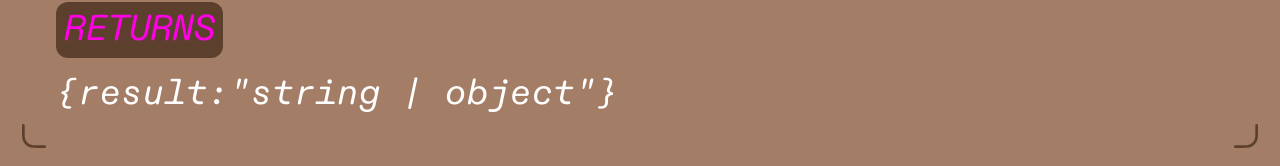
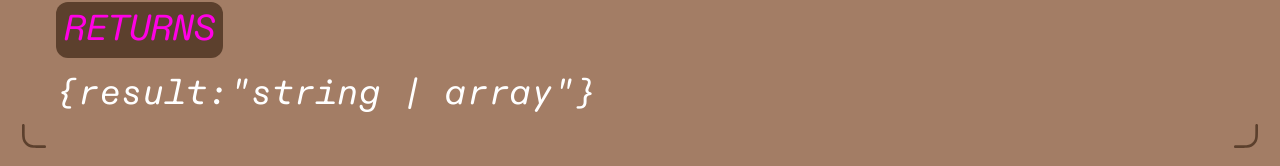
Before and after one commit to calebguy/ethcall.org, a React (Vite) app in the folder packages/ui/: page /docs in a window 1280 px wide. Shown: the part 254-420 px from the top of the page. Built offline with nearby package versions, Linux system fonts and the light colour scheme; what hono would draw is missing.

Commit message:
string | array

```diff
--- a/packages/ui/src/Docs.tsx
+++ b/packages/ui/src/Docs.tsx
@@ -37,7 +37,7 @@ export function Docs() {
 					<div className="text-white italic">
 						<span>{"{"}</span>
 						<span>result:</span>
-						<span>"string | object"</span>
+						<span>"string | array"</span>
 						<span>{"}"}</span>
 					</div>
 				</div>
```
